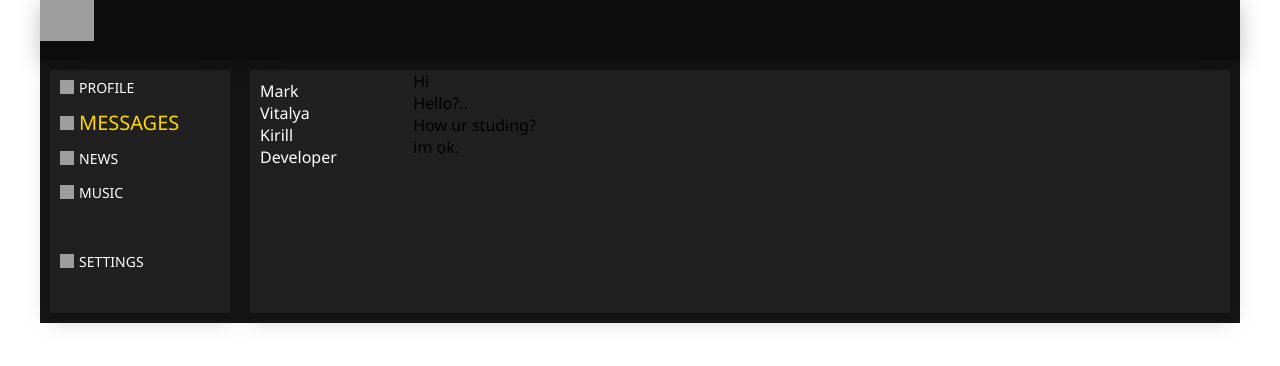
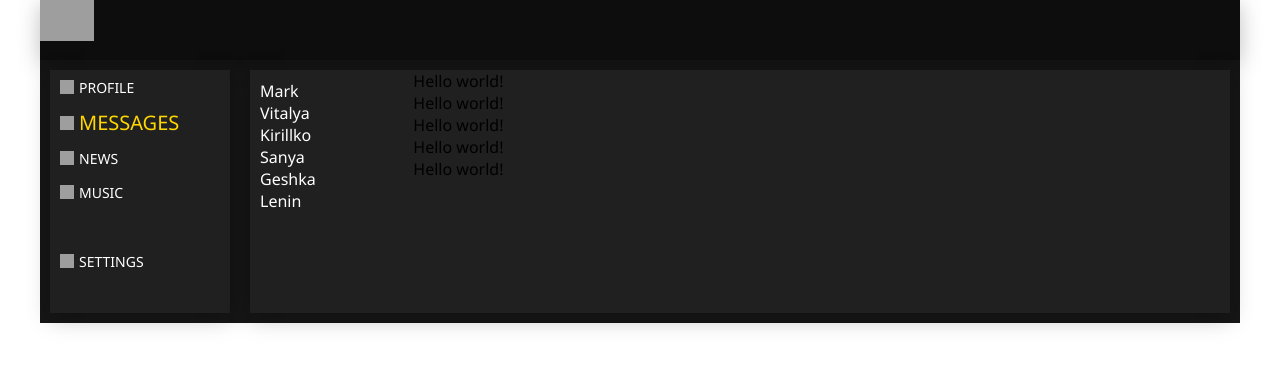
Before and after one commit to jdays2/social-media.github.io, a React (Create React App) app: page /dialogs in a window 1280 px wide. Shown: the top 366 px of the page. Built offline with nearby package versions, Linux system fonts and the light colour scheme; grey boxes are pictures that could not be loaded.

Commit message:
Messeges components refact

```diff
--- /dev/null
+++ b/src/components/Dialogs/DialogItem/DialogItem.js
@@ -0,0 +1,17 @@
+import s from "./DialogItem.module.css";
+import { NavLink } from "react-router-dom";
+
+function DialogItem({ name, id }) {
+  return (
+    <div className={s.dialog}>
+      <NavLink
+        to={"/dialogs/" + id}
+        className={({ isActive }) => (isActive ? s.active : undefined)}
+      >
+        {name}
+      </NavLink>
+    </div>
+  );
+}
+
+export default DialogItem;
--- /dev/null
+++ b/src/components/Dialogs/DialogItem/DialogItem.module.css
@@ -0,0 +1,6 @@
+.dialog {
+}
+
+.active {
+  color: gold;
+}
--- a/src/components/Dialogs/Dialogs.js
+++ b/src/components/Dialogs/Dialogs.js
@@ -1,48 +1,24 @@
-import { NavLink } from "react-router-dom";
+import DialogItem from "./DialogItem/DialogItem";
 import s from "./Dialogs.module.css";
+import Message from "./Message/Message";
 
 function Dialogs() {
   return (
     <div className={s.dialogs}>
       <div className={s.dialogs_items}>
-        <div className={s.dialog}>
-          <NavLink
-            to="/dialogs/1"
-            className={({ isActive }) => (isActive ? s.active : undefined)}
-          >
-            Mark
-          </NavLink>
-        </div>
-        <div className={s.dialog + " " + s.active}>
-          <NavLink
-            to="/dialogs/2"
-            className={({ isActive }) => (isActive ? s.active : undefined)}
-          >
-            Vitalya
-          </NavLink>
-        </div>
-        <div className={s.dialog}>
-          <NavLink
-            to="/dialogs/3"
-            className={({ isActive }) => (isActive ? s.active : undefined)}
-          >
-            Kirill
-          </NavLink>
-        </div>
-        <div className={s.dialog}>
-          <NavLink
-            to="/dialogs/4"
-            className={({ isActive }) => (isActive ? s.active : undefined)}
-          >
-            Developer
-          </NavLink>
-        </div>
+        <DialogItem name="Mark" id={1} />
+        <DialogItem name="Vitalya" id={2} />
+        <DialogItem name="Kirillko" id={3} />
+        <DialogItem name="Sanya" id={4} />
+        <DialogItem name="Geshka" id={5} />
+        <DialogItem name="Lenin" id={6} />
       </div>
       <div className={s.messages}>
-        <div className={s.message}>Hi</div>
-        <div className={s.message}>Hello?..</div>
-        <div className={s.message}>How ur studing?</div>
-        <div className={s.message}>im ok.</div>
+        <Message message="Hello world!" />
+        <Message message="Hello world!" />
+        <Message message="Hello world!" />
+        <Message message="Hello world!" />
+        <Message message="Hello world!" />
       </div>
     </div>
   );
--- a/src/components/Dialogs/Dialogs.module.css
+++ b/src/components/Dialogs/Dialogs.module.css
@@ -8,13 +8,6 @@
   color: black;
 }
 
-.dialogs_items .active {
-  color: gold;
-}
-
-.dialog {
-}
-
 .messages {
 }
 
--- /dev/null
+++ b/src/components/Dialogs/Message/Message.js
@@ -0,0 +1,7 @@
+import s from "./Message.module.css";
+
+function Message({ message }) {
+  return <div className={s.dialog}>{message}</div>;
+}
+
+export default Message;
```
Also changed, not shown: src/components/Dialogs/Message/Message.module.css (added).
